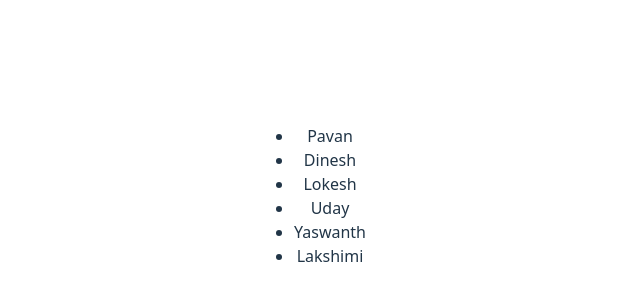
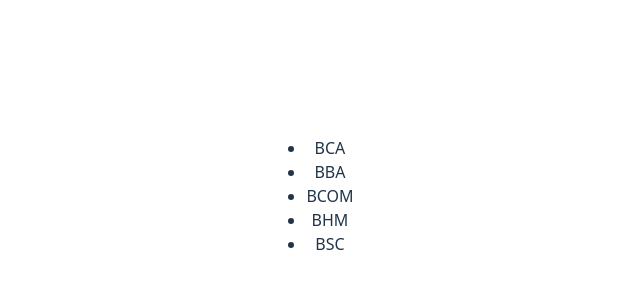
Before and after one commit to pavankumar2974/React-Js, a React (Vite) app in the folder app/: page / in a window 1280 px wide. Shown: the part 204-504 px from the top of the page, without its empty margins (330-970 px from the left). Built offline with nearby package versions, Linux system fonts and the light colour scheme.

Commit message:
React-js

```diff
--- a/app/src/Component/ClassComp.jsx
+++ b/app/src/Component/ClassComp.jsx
@@ -119,25 +119,48 @@ import { Component } from "react";
 // export default ClassComp;
 
 
+// class ClassComp extends Component{
+//     constructor(){
+//         super();
+//         this.state={
+//             Students:[
+//                 "Pavan",
+//                 "Dinesh",
+//                 "Lokesh",
+//                 "Uday",
+//                 "Yaswanth",
+//                 "Lakshimi",
+//             ]
+//         }
+//     }
+//     render(){
+//         return <div>
+//             <ul>
+//                 {Object.values(this.state.Students).map((val,i)=>{
+//                     return<li key={i}>{val}</li>})}
+//             </ul>
+//         </div>
+//     }
+// }
+// export default ClassComp;
+
 class ClassComp extends Component{
     constructor(){
         super();
         this.state={
-            Students:[
-                "Pavan",
-                "Dinesh",
-                "Lokesh",
-                "Uday",
-                "Yaswanth",
-                "Lakshimi",
+            Courses:[
+                "BCA",
+                "BBA",
+                "BCOM",
+                "BHM",
+                "BSC",
             ]
         }
     }
     render(){
-        return <div>
+        return<div>
             <ul>
-                {Object.values(this.state.Students).map((val,i)=>{
-                    return<li key={i}>{val}</li>})}
+                {Object.values(this.state.Courses).map((val,i)=>{return<li key={i}>{val}</li>})}
             </ul>
         </div>
     }
```
